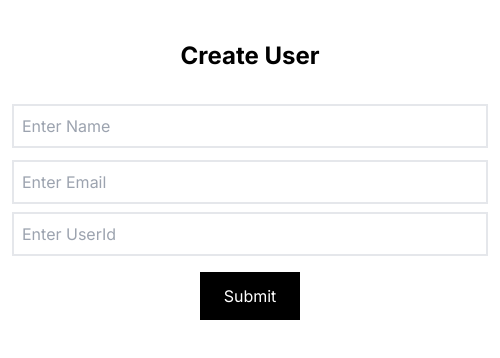
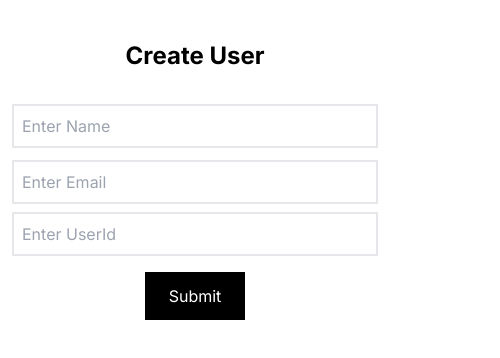
Before and after one commit to Vijay-mehta/localStorage, a Next.js app: page / in a window 390 px wide. Shown: the top 358 px of the page, 500 px wide, since content can reach past the window. Built offline with nearby package versions, Linux system fonts and the light colour scheme.

Commit message:
add css for mobile

```diff
--- a/app/components/Modal.js
+++ b/app/components/Modal.js
@@ -30,11 +30,11 @@ const Modal = ({ currentUser, setIsModal, setUserData }) => {
   };
 
   return (
-    <div className="fixed inset-0  bg-opacity-50 backdrop-blur-sm bg-black">
+    <div className="fixed inset-0  bg-opacity-50 backdrop-blur-sm bg-black ">
       <div className=" flex flex-col">
         <form
           onSubmit={handleSubmit}
-          className=" flex flex-col w-[500px]   m-auto  mt-20 bg-white p-5"
+          className=" flex flex-col w-[350px] md:w-[500px]  m-auto  mt-20 bg-white p-5 "
         >
           <h1 className=" font-bold text-2xl text-center mb-5">Edite User</h1>
           <span
--- a/app/globals.css
+++ b/app/globals.css
@@ -16,14 +16,12 @@
   }
 }
 
-body {
-  color: rgb(var(--foreground-rgb));
-  background: linear-gradient(
-      to bottom,
-      transparent,
-      rgb(var(--background-end-rgb))
-    )
-    rgb(var(--background-start-rgb));
+
+
+@layer base {
+  body {
+    @apply  bg-white;
+  }
 }
 
 @layer utilities {
--- a/app/page.js
+++ b/app/page.js
@@ -58,7 +58,7 @@ export default function Home() {
   {isModal && <Modal currentUser={currentUser} setIsModal={setIsModal} setUserData={setUserData}/>}
       <div className=" flex flex-col">
 
-        <form onSubmit={handleSubmit} className=" flex flex-col w-[500px]   m-auto mt-10">
+        <form onSubmit={handleSubmit} className=" flex flex-col md:w-[500px]   md:m-auto  mt-10  bg-white ">
         <h1 className=" font-bold text-2xl text-center mb-5">Create User</h1>
           <input type="text" value={data.name} placeholder="Enter Name" name="name" onChange={handleChange} className="border-2 m-3 p-2 " />
           <input type="email" value={data.email} placeholder="Enter Email" name="email" onChange={handleChange} className="border-2 mx-3 p-2" />
@@ -72,13 +72,13 @@ export default function Home() {
       {
         userData && (
           userData.map((user, index) => (
-            <div key={index} className=" bg-white p-3 mt-3 w-[400px]  shadow-lg   m-auto">
+            <div key={index} className=" p-3 mt-3 w-[350px]  shadow-lg   m-auto">
              <div className=" flex flex-row justify-end">
              <span className="mr-5 cursor-pointer " onClick={()=>handleEdite(user)} >&#9998;</span>
               <span className="cursor-pointer " onClick={() => handleRemove(index)}>&times;</span>
 
               </div>
-              <h2>{user.userId}</h2>
+              <h2 className=" text-black" >{user.userId}</h2>
               <h2>{user.name}</h2>
               <h2>{user.email}</h2>
 
```
